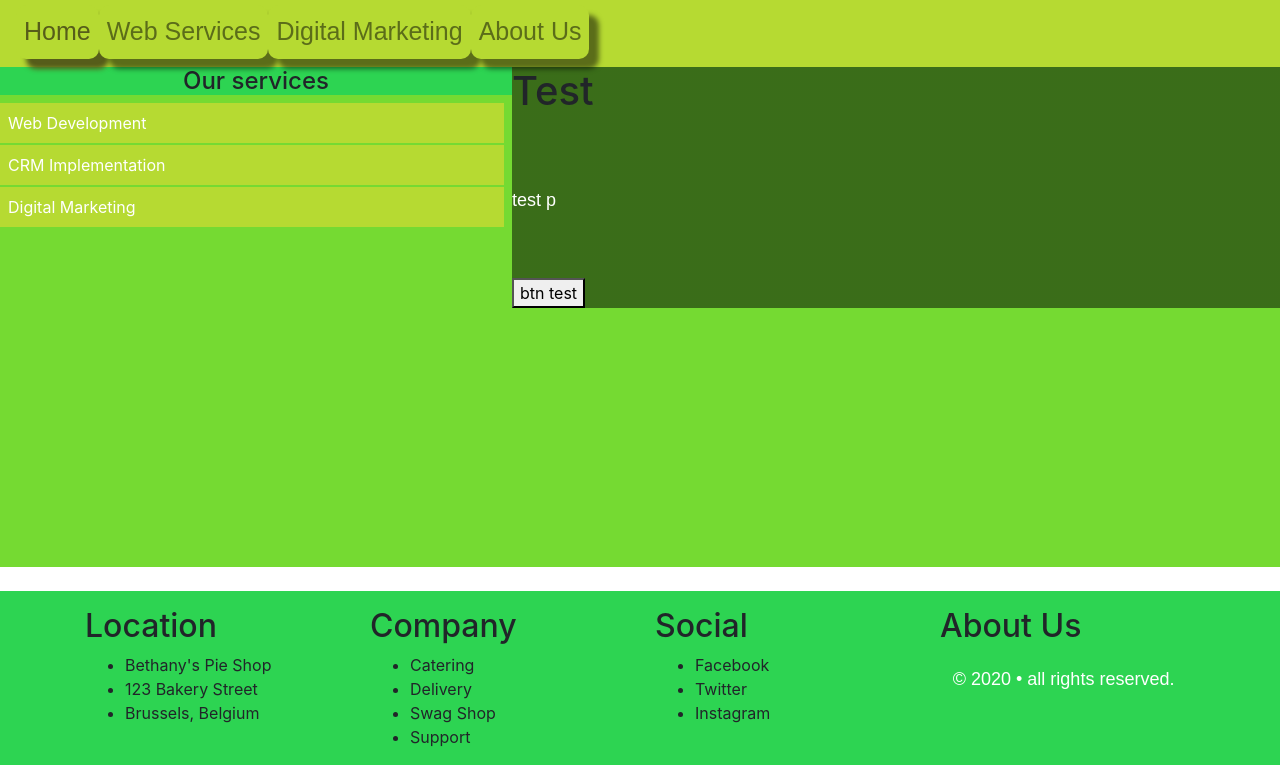
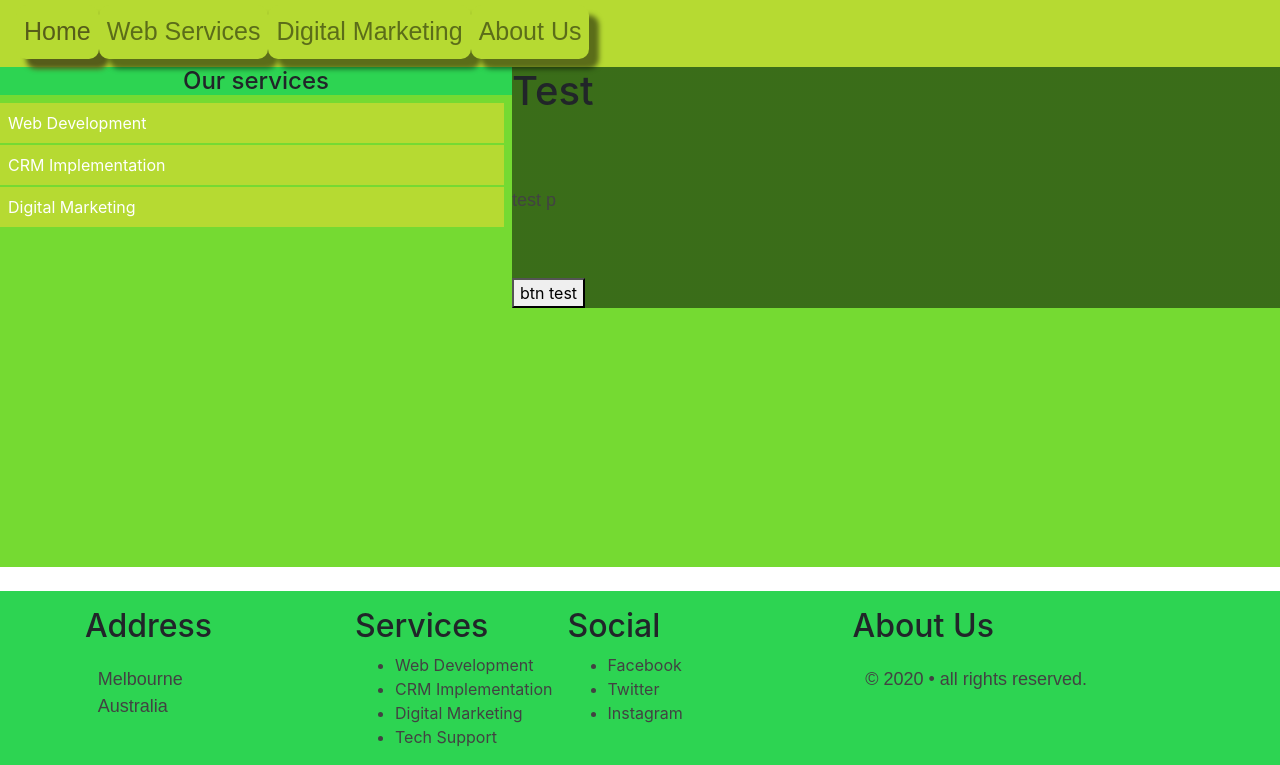
Before and after one commit to seankeish111/Intebis, a plain HTML site: page index.html in a window 1280 px wide. Shown: the part 88-853 px from the top of the page. Drawn offline with nearby package versions, Linux system fonts and the light colour scheme.

Commit message:
footer services edits

```diff
--- a/css/mystyles.css
+++ b/css/mystyles.css
@@ -31,7 +31,7 @@ header img {
 p {
     margin: 0;
     padding: 5%;
-    color: #fff;
+    color: rgb(66, 66, 66);
     font-weight: 300;
     font-family: Arial, Helvetica, sans-serif;
     font-size: 18px;
@@ -242,3 +242,7 @@ body, html {
 .hero-image {
     background-image: linear-gradient(rgba(0, 0, 0 , 0.5), rgba(0,0,0,0.5));
 }
+
+li {
+    color: rgb(66, 66, 66);
+}
--- a/index.html
+++ b/index.html
@@ -108,20 +108,21 @@
   <div class="container mt-4 pt-3">
     <div class="row">
       <div class="col-12 col-md-6 col-xl-3">
-          <h2>Location</h2>
+          <h2 id="text_footer">Address </h2>
+          <p> Melbourne <br>
+              Australia
+          </p>
+
+
+
+      </div> <!-- end column -->
+        <div class="footerFont" class="col-12 col-md-6 col-xl-3">
+          <h2>Services</h2>
           <ul>
-          <li>Bethany's Pie Shop</li>
-          <li>123 Bakery Street</li>
-          <li>Brussels, Belgium</li>
-          </ul>
-      </div> <!-- end column -->
-        <div class="col-12 col-md-6 col-xl-3">
-          <h2>Company</h2>
-          <ul>
-          <li>Catering</li>
-          <li>Delivery</li>
-          <li>Swag Shop</li>
-          <li>Support</li>
+            <li>Web Development</li>
+            <li>CRM Implementation</li>
+            <li>Digital Marketing</li>
+            <li>Tech Support</li>
           </ul>
       </div> <!-- end column -->
         <div class="col-12 col-md-6 col-xl-3">
@@ -132,8 +133,8 @@
           <li>Instagram</li>
           </ul>
       </div> <!-- end column -->
-        <div class="col-12 col-md-6 col-xl-3">
-          <h2>About Us</h2>
+        <div  class="col-12 col-md-6 col-xl-3">
+          <h2 >About Us</h2>
           <!-- <img src="" alt="logo" class="footerLogo"> -->
           <p>&copy; 2020 &bull; all rights reserved.</p>
       </div> <!-- end column -->
```
Also changed, not shown: about_us.html (+11 -12 lines).
